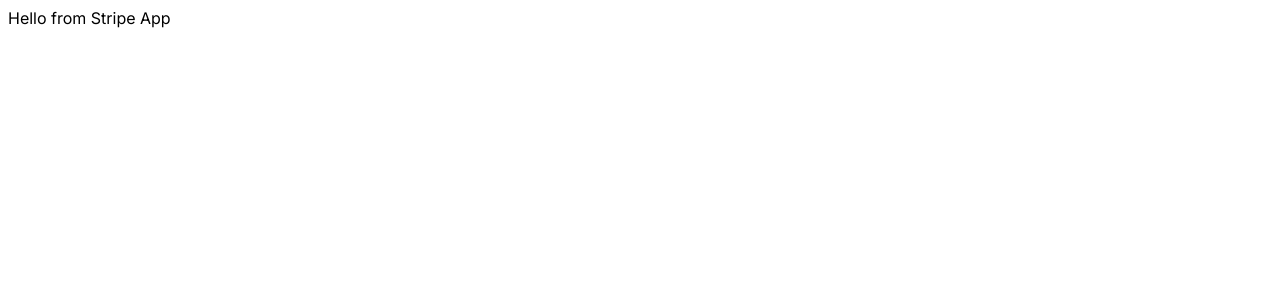
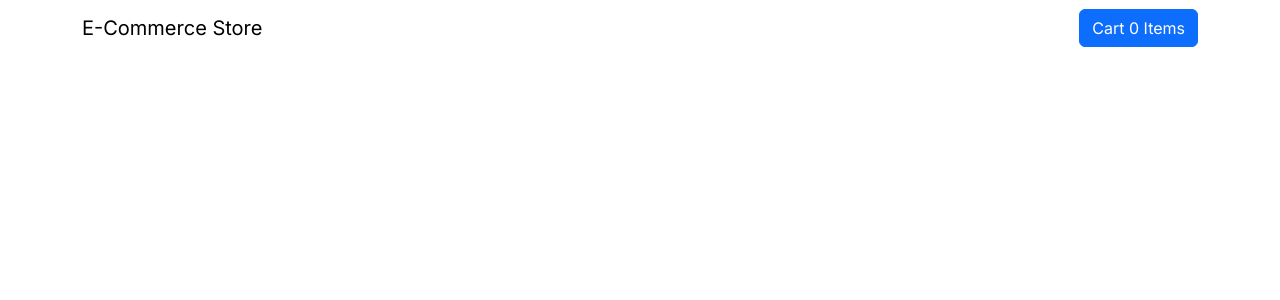
Before and after one commit to BenJohnsonFullStack/learn-stripe, a Next.js app: page / in a window 1280 px wide. Shown: the top 300 px of the page. Built offline with nearby package versions, Linux system fonts and the light colour scheme.

Commit message:
Navbar component

```diff
--- a/app/page.jsx
+++ b/app/page.jsx
@@ -1,10 +1,11 @@
-import Image from "next/image";
-import styles from "./page.module.css";
+import Navigation from "@/components/Navigation";
+import "bootstrap/dist/css/bootstrap.min.css";
+import { Container } from "react-bootstrap";
 
 export default function Home() {
   return (
-    <main>
-      <div>Hello from Stripe App</div>
-    </main>
+    <Container>
+      <Navigation />
+    </Container>
   );
 }
--- /dev/null
+++ b/components/Navigation.jsx
@@ -0,0 +1,17 @@
+"use client";
+
+import { Button, Container, Navbar, Modal } from "react-bootstrap";
+
+const Navigation = () => {
+  return (
+    <Navbar expand="sm">
+      <Navbar.Brand href="/">E-Commerce Store</Navbar.Brand>
+      <Navbar.Toggle />
+      <Navbar.Collapse className="justify-content-end">
+        <Button>Cart 0 Items</Button>
+      </Navbar.Collapse>
+    </Navbar>
+  );
+};
+
+export default Navigation;
--- a/package.json
+++ b/package.json
@@ -9,9 +9,11 @@
     "lint": "next lint"
   },
   "dependencies": {
+    "bootstrap": "^5.3.2",
+    "next": "14.0.2",
     "react": "^18",
-    "react-dom": "^18",
-    "next": "14.0.2"
+    "react-bootstrap": "^2.9.1",
+    "react-dom": "^18"
   },
   "devDependencies": {
     "eslint": "^8",
```
Also changed, not shown: 1 other file (tests, documents, lock files or other folders).
